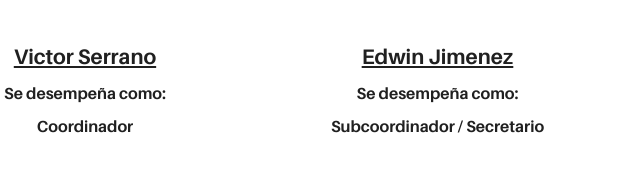
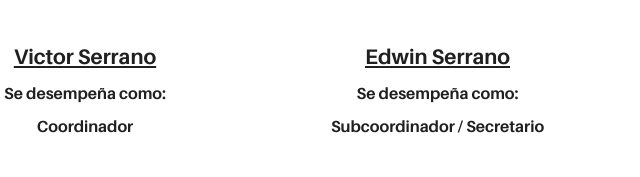
Before and after one commit to pastoralsanjuan/pastoralsanjuan.github.io, a plain HTML site: page contact.html in a window 1280 px wide. Shown: the part 623-800 px from the top of the page, 555-1195 px from the left. Drawn offline with nearby package versions, Linux system fonts and the light colour scheme.

Commit message:
Launch 1

```diff
--- a/contact.html
+++ b/contact.html
@@ -72,7 +72,7 @@
          <div class="ae-grid__item item-lg-4 ae-kappa au-mb-1">
             <img loading="eager" src="assets/imgAdmins/EdwinI.png" alt="" class="au-mb-3">
             <a href="https://www.facebook.com/Elese2004" class="ae-u-bolder au-underline">
-               <h5 class="ae-u-bolder au-mt-1">Edwin Jimenez</h5>
+               <h5 class="ae-u-bolder au-mt-1">Edwin Serrano</h5>
             </a>
             <p class="ae-u-bolder au-mb-1">Se desempeña como: </p>
             <p class="ae-u-bolder au-mb-1">Subcoordinador / Secretario</p>
```
